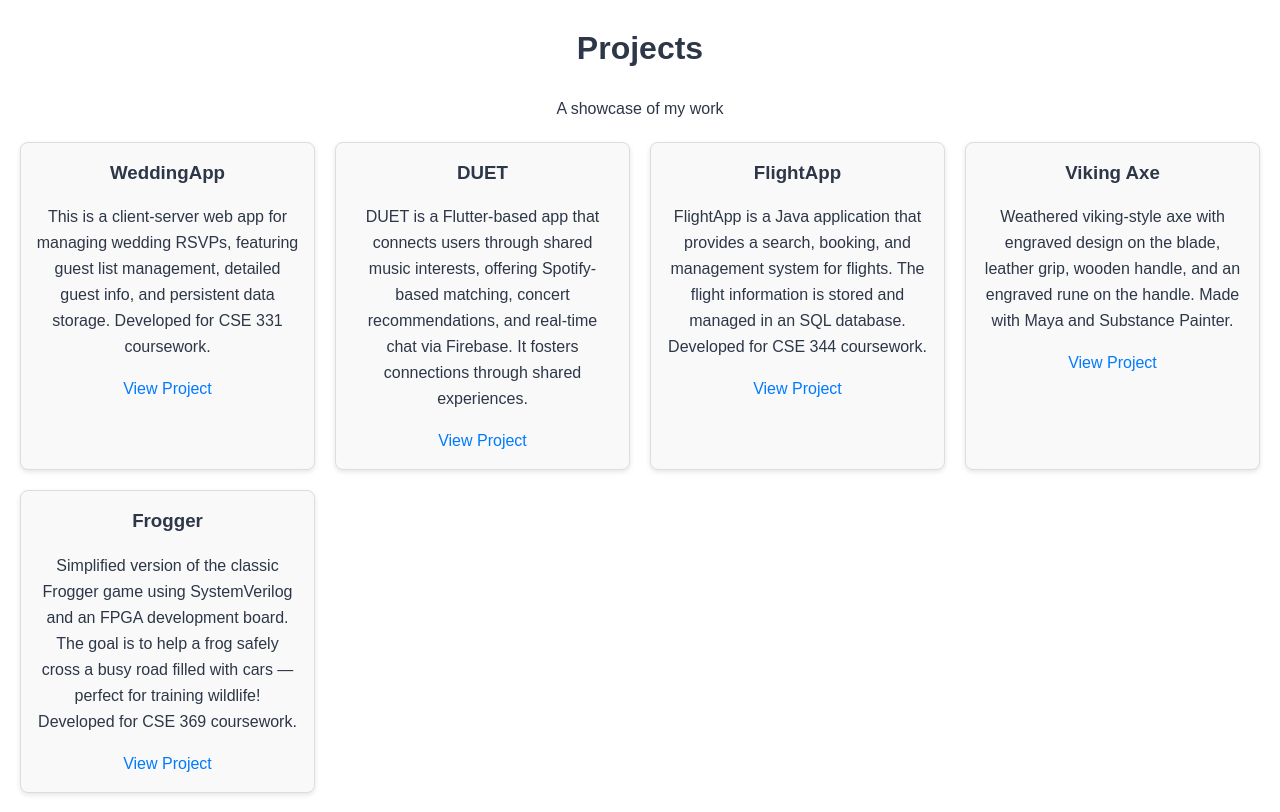
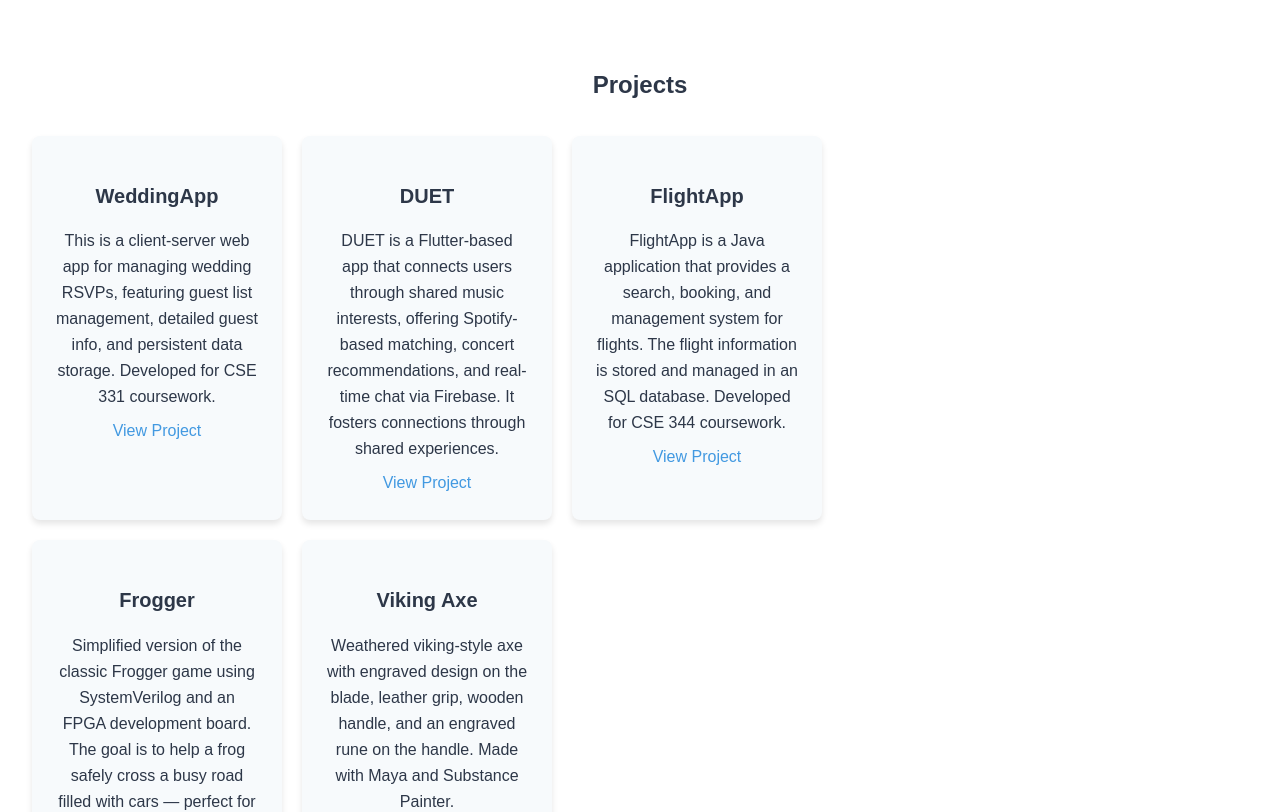
Before and after one commit to ramon-rcp/ramonrcp.portfolio, a React app: page / in a window 1280 px wide. Shown: the part 1300-2112 px from the top of the page. Built offline with nearby package versions, Linux system fonts and the light colour scheme.

Commit message:
updated projects display

```diff
--- a/src/Projects.tsx
+++ b/src/Projects.tsx
@@ -1,6 +1,5 @@
 import React, { Component } from 'react';
 import "./global.css"
-import "./Projects.css";
 
 export class Projects extends Component<{}, {}> {
     constructor(props: {}) {
@@ -12,13 +11,14 @@ export class Projects extends Component<{}, {}> {
 
     render() {
         return (
-            <div className="projects">
-                <header className="projects-header">
-                    <h1>Projects</h1>
-                    <p className="tagline">A showcase of my work</p>
-                </header>
+            <section className="projects" id="projects">
+            <div className="container">
+              <h2 className="projects-title">Projects</h2>
+              <div className="projects-grid">
                 {this.renderProjectList()}
+              </div>
             </div>
+          </section>
         );
     }
 
@@ -26,9 +26,9 @@ export class Projects extends Component<{}, {}> {
         const projList: React.ReactElement[] = projectsData.map((project, index) => {
             return (
                 <div className="project-card" key={index}>
-                    <h3>{project.title}</h3>
-                    <p>{project.description}</p>
-                    <a href={project.link} target="_blank" rel="noopener noreferrer">View Project</a>
+                    <h3 className='project-title'>{project.title}</h3>
+                    <p className='project-description'>{project.description}</p>
+                    <a href={project.link} target="_blank" rel="noopener noreferrer" className='link'>View Project</a>
                 </div>
             );
         })
@@ -43,26 +43,31 @@ const projectsData = [
     {
         title: "WeddingApp",
         description: "This is a client-server web app for managing wedding RSVPs, featuring guest list management, detailed guest info, and persistent data storage. Developed for CSE 331 coursework.",
-        link: "https://github.com/ramon-rcp/WeddingRsvp/tree/main"
+        link: "https://github.com/ramon-rcp/WeddingRsvp/tree/main",
+        linkText: "View Github"
     },
     {
         title: "DUET",
         description: "DUET is a Flutter-based app that connects users through shared music interests, offering Spotify-based matching, concert recommendations, and real-time chat via Firebase. It fosters connections through shared experiences.",
-        link: "https://github.com/ramon-rcp/DUET"
+        link: "https://github.com/ramon-rcp/DUET",
+        linkText: "View Github"
     },
     {
         title: "FlightApp",
         description: "FlightApp is a Java application that provides a search, booking, and management system for flights. The flight information is stored and managed in an SQL database. Developed for CSE 344 coursework.",
-        link: "https://github.com/ramon-rcp/FlightApp"
+        link: "https://github.com/ramon-rcp/FlightApp",
+        linkText: "View Github"
+    },
+    {
+        title: "Frogger",
+        description: "Simplified version of the classic Frogger game using SystemVerilog and an FPGA development board. The goal is to help a frog safely cross a busy road filled with cars — perfect for training wildlife! Developed for CSE 369 coursework.",
+        link: "https://github.com/ramon-rcp/Frogger",
+        linkText: "View Github"
     },
     {
         title: "Viking Axe",
         description: "Weathered viking-style axe with engraved design on the blade, leather grip, wooden handle, and an engraved rune on the handle. Made with Maya and Substance Painter.",
-        link: "https://sketchfab.com/3d-models/viking-axe-56c388492b71441f844ef3a3e2ca5642"
+        link: "https://sketchfab.com/3d-models/viking-axe-56c388492b71441f844ef3a3e2ca5642",
+        linkText: "View Sketchfab"
     },
-    {
-        title: "Frogger",
-        description: "Simplified version of the classic Frogger game using SystemVerilog and an FPGA development board. The goal is to help a frog safely cross a busy road filled with cars — perfect for training wildlife! Developed for CSE 369 coursework.",
-        link: "https://github.com/ramon-rcp/Frogger"
-    }
 ]
```
